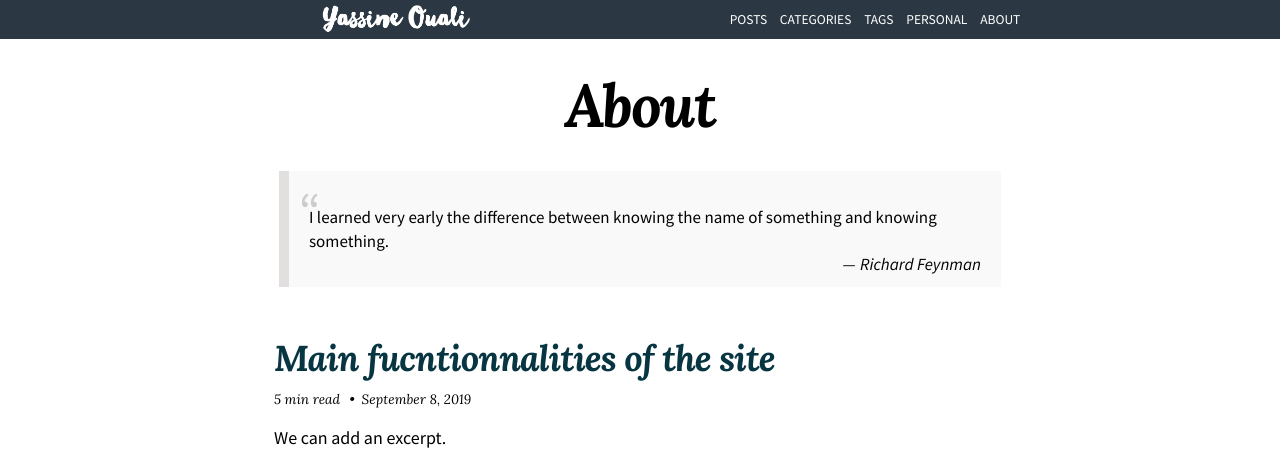
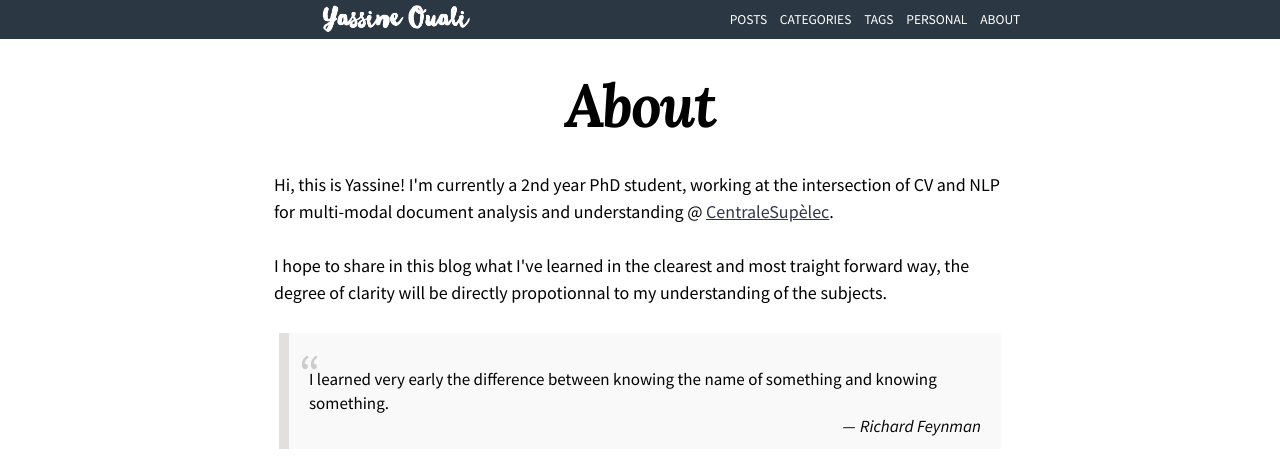
Before and after one commit to yassouali/ml-blog, a Jekyll site: the page built from pages/about.md, in a window 1280 px wide and 1400 px high. Shown: the top 467 px of the window. Built offline with Jekyll 4.4.1, drawn with Linux system fonts in a browser that asks for light colours; nearby versions of some CDN libraries; some of the changed text lies outside the part shown; grey boxes are pictures that could not be loaded.

Commit message:
about is not done

```diff
--- a/_layouts/about.html
+++ b/_layouts/about.html
@@ -2,42 +2,18 @@
 layout: page
 ---
 
-<blockquote style="margin-bottom: 50px">
-  <p class="quotation">
-I learned very early the difference between knowing the name of something and knowing something.</p>
-<footer>Richard Feynman</footer>
-</blockquote>
-
-{{ content }}
-
-<div class="entries-{{ page.entries_layout | default: 'list' }}">
-  {%- if site.plugins contains 'jekyll-paginate' and page.paginate or site.gems contains 'jekyll-paginate' and page.paginate -%}
-    {%- comment -%}
-      Add paginator.posts loop if jekyll-paginate plugin is enabled
-      and page.paginate == true
-    {%- endcomment -%}
-    {% include posts-paginated.html %}
-  {%- else -%}
-    {% include posts-limit.html %}
-  {%- endif -%}
-</div>
-
 <div class='other-pages'>
 
-	<img src="{{ '/assets/images/profile_photo.png' | relative_url }}" width="320" height="320" />
+	<p></p>
+	<p>Hi, this is Yassine! I'm currently a 2nd year PhD student, working at the intersection of CV and NLP for
+		multi-modal document analysis and understanding @ <a href="https://www.centralesupelec.fr/" target="_blank">CentraleSupèlec</a>. </p>
 
-	<p></p>
-	<p>This is Lilian! I'm currently working for Robotics @ <a href="https://openai.com/" target="_blank">OpenAI</a>. I'm documenting my learning notes in this blog. Send me an email: lilian.wengweng AT gmail.com if you have questions or find errors. Thanks :)</p>
+	<p>I hope to share in this blog what I've learned in the clearest and most traight forward way, the degree of clarity will be directly propotionnal to my understanding of the subjects.</p>
 
-	<p>Here are a selection of papers of mine that I especially like:
-		<ol>
-		<li>OpenAI, et al. <a href="{{ '/assets/papers/solving-rubiks-cube.pdf' | relative_url }}">Solving Rubik's Cube with a Robot Hand."</a> arXiv:1910.07113 (2019).</li>
-		<li>OpenAI, et al. <a href="{{ '/assets/papers/learning-dexterity.pdf' | relative_url }}">Learning dexterous in-hand manipulation."</a> arXiv:1808.00177 (2018).</li>
-		<li>L. Weng, et al. <a href="{{ '/assets/papers/info-diffusion-network-evolution.pdf' | relative_url }}">The Role of Information Diffusion in the Evolution of Social Networks"</a> KDD 2013.</li>
-		<li>L. Weng, F. Menczer & Y.-Y. Ahn. <a href="{{ '/assets/papers/community-virality.pdf' | relative_url }}">Virality Prediction and Community Structure in Social Networks"</a> Sci. Rep. Vol. 3: 2522 (2013).</li>
-		<li>L. Weng, A. Flammini, A. Vespignani & F. Menczer. <a href="{{ '/assets/papers/competition-limited-attention.pdf' | relative_url }}">Competition among memes in a world with limited attention"</a> Sci. Rep. Vol. 2: 335 (2012).</li>
-		</ol>
-	</p>
+	<blockquote style="margin-bottom: 50px">
+		<p class="quotation">
+	  I learned very early the difference between knowing the name of something and knowing something.</p>
+	  <footer>Richard Feynman</footer>
+	  </blockquote>
 
-	<p>Fun fact: my name in Chinese character is "荔", which means <a href="https://en.wikipedia.org/wiki/Lychee" target="_blank">lychee</a>, a type of fruit popular in southeastern China.</p>
 </div>
```
